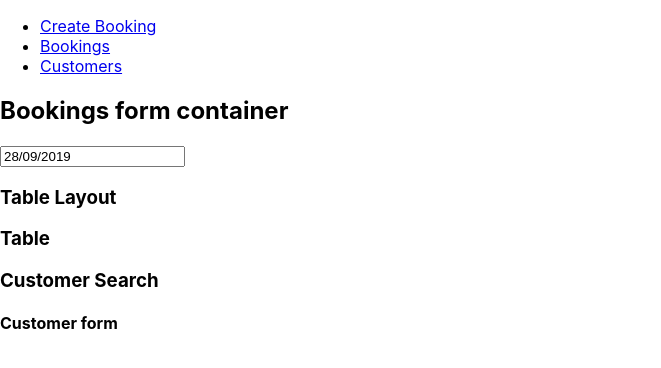
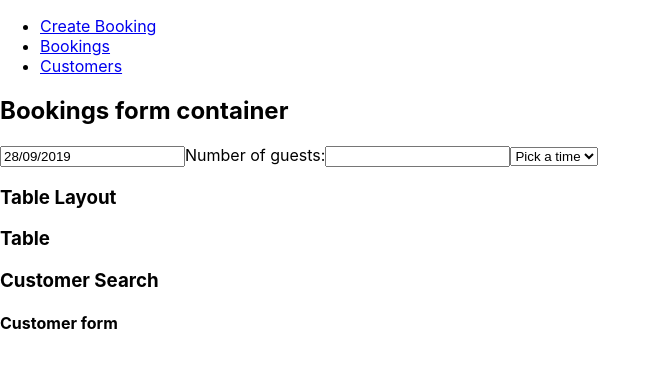
Before and after one commit to Fidelma/Restaurant-Bookings-Group-Project, a React (Create React App) app in the folder frontend_restaurant_bookings/: page / in a window 1280 px wide. Shown: the top 368 px of the page, without its empty margins (0-661 px from the left). Built offline with nearby package versions, Linux system fonts and the light colour scheme.

Commit message:
drop down for time set

```diff
--- a/frontend_restaurant_bookings/src/components/Main.js
+++ b/frontend_restaurant_bookings/src/components/Main.js
@@ -20,7 +20,8 @@ class Main extends Component {
         {customer: "fred", partySize: 4},
         {customer: "Alice", partySize: 2},
         {customer: "Jane", partySize: 6}
-      ]
+      ],
+      times: ['17:00', '18:00', '19:00']
     }
   }
 
@@ -30,7 +31,11 @@ class Main extends Component {
       <Router>
        <Fragment>
           <NavBar />
-          <Route exact path="/" component={BookingsFormContainer}/>
+          <Route
+            exact path="/"
+            render={() => <BookingsFormContainer
+            times={this.state.times}/>}
+          />
           <Route
             path="/bookings"
             render={() => <BookingsContainer bookings={this.state.bookings}/>}
--- a/frontend_restaurant_bookings/src/components/bookings/BookingForm.js
+++ b/frontend_restaurant_bookings/src/components/bookings/BookingForm.js
@@ -1,12 +1,40 @@
 import React from 'react';
 import DateSelector from "./DateSelector.js";
 
-const BookingForm = (props) => (
+const BookingForm = (props) => {
+
+  const times = props.times.map((time, index) => {
+    return <option key={index} value={time}>{time}</option>
+  })
+
+  function handleGuestsChange(event){
+    props.getGuests(event.target.value);
+  }
+
+  function handleTimeChange(event){
+    props.getTime(event.target.value);
+  }
+
+  return(
     <>
       <form>
       <DateSelector getDate={props.getDate}/>
+      <label htmlFor="author">Number of guests:</label>
+      <input
+        id="guests"
+        type="int"
+        value={props.guests}
+        onChange={handleGuestsChange}
+      />
+      <select
+        onChange={handleTimeChange}>
+        <option selected disabled>Pick a time</option>
+        {times}
+      </select>
+
       </form>
     </>
   )
+}
 
 export default BookingForm;
--- a/frontend_restaurant_bookings/src/containers/BookingsFormContainer.js
+++ b/frontend_restaurant_bookings/src/containers/BookingsFormContainer.js
@@ -7,23 +7,45 @@ class BookingsFormContainer extends Component {
   constructor(props){
     super(props);
     this.state = {
-      date: null
+      date: null,
+      guests: '',
+      selectedTime: ''
+
+
     }
     this.getDate = this.getDate.bind(this);
+    this.getGuests = this.getGuests.bind(this);
+    this.getTime = this.getTime.bind(this);
   }
 
   getDate(date){
     return(
       this.setState({date: date})
     )
+  }
+  getGuests(number){
+    return(
+      this.setState({guests: number})
+    )
+  }
 
+  getTime(time){
+    return(
+      this.setState({selectedTime: time})
+    )
   }
 
   render(){
     return(
       <>
         <h2>Bookings form container</h2>
-        <BookingForm getDate={this.getDate}/>
+        <BookingForm
+          getDate={this.getDate}
+          guests={this.state.guests}
+          getGuests={this.getGuests}
+          times={this.props.times}
+          getTime={this.getTime}
+        />
         <TableLayout />
         <CustomerBookingsContainer />
       </>
```
Lines whose indentation alone changed are shown as unchanged.
